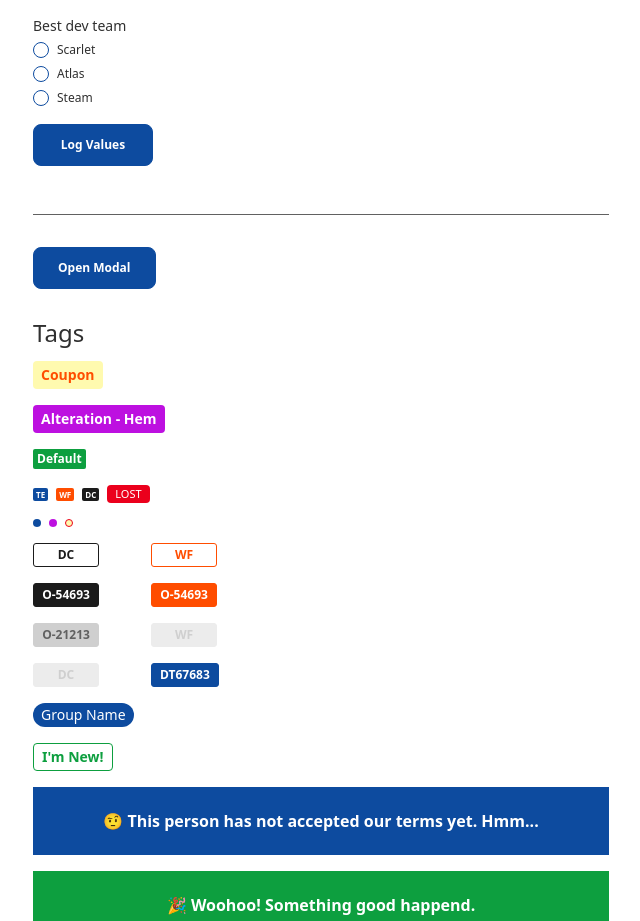
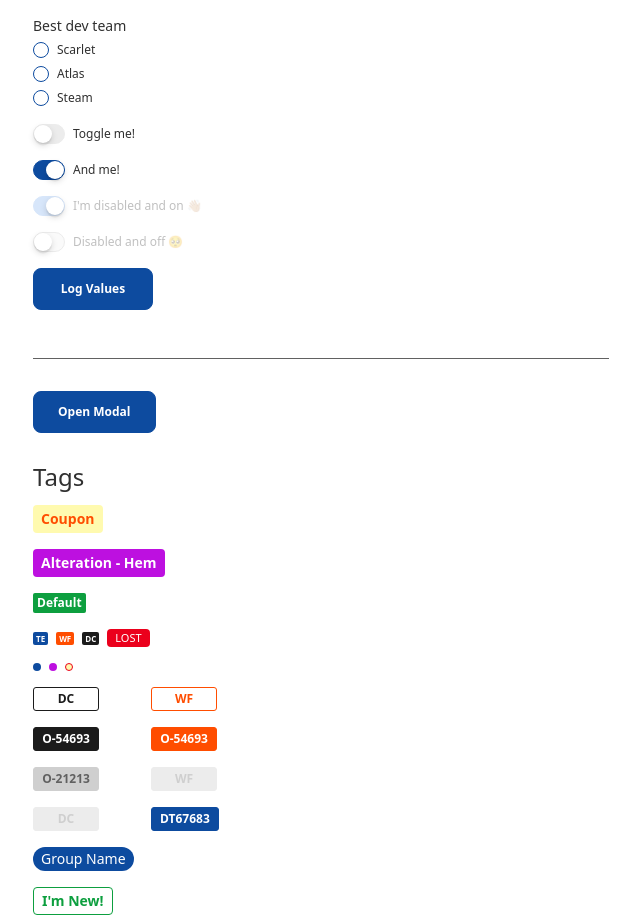
Before and after one commit to paulhmorris/crm-components, a React (Vite) app: page /components in a window 1280 px wide. Shown: the part 1507-2428 px from the top of the page, without its empty margins (79-719 px from the left). Built offline with nearby package versions, Linux system fonts and the light colour scheme.

Commit message:
Convert Toggle to react-hook-form

```diff
--- a/src/components/Forms/Toggle.tsx
+++ b/src/components/Forms/Toggle.tsx
@@ -1,47 +1,44 @@
 import { Switch } from "@headlessui/react";
-import { ComponentPropsWithRef } from "react";
-import { useField } from "react-final-form";
+import { useController, useFormContext } from "react-hook-form";
+import { ToggleProps } from "types";
 import { classNames } from "utils/helpers";
-
-interface ToggleProps extends ComponentPropsWithRef<"button"> {
-  name: string;
-  label?: string;
-}
 
 export const Toggle = ({ name, label, ...props }: ToggleProps) => {
   const {
-    input: { value, onChange },
-  } = useField(name);
+    formState: { isSubmitting },
+  } = useFormContext();
+  const { field } = useController({ name });
 
+  const isDisabled: boolean | undefined = isSubmitting || props.disabled;
   return (
     <div className={classNames("flex items-center space-x-2")}>
       <Switch.Group>
         <Switch
-          checked={!!value}
-          // @ts-expect-error unknown issue
-          onChange={onChange}
+          {...field}
+          {...props}
+          checked={field.value}
           name={name}
-          {...props}
+          disabled={isDisabled}
           className={classNames(
             // on and disabled
-            value && props.disabled
+            field.value && isDisabled
               ? "border-blue-100 bg-blue-100"
               : // on
-              value
+              field.value
               ? "border-blue-200 bg-blue-200"
               : // off and disabled
-              !value && props.disabled
+              !field.value && isDisabled
               ? "border-gray-200 bg-gray-100"
               : // off
                 "border-gray-200 bg-gray-200",
-            "relative inline-flex h-5 w-8 shrink-0 cursor-pointer rounded-full border outline-transparent transition duration-300 ease-in-out focus:outline-none focus-visible:outline-2 focus-visible:ring-2 focus-visible:ring-blue-200 focus-visible:ring-opacity-75 focus-visible:ring-offset-2 disabled:cursor-auto"
+            "relative inline-flex h-5 w-8 shrink-0 cursor-pointer rounded-full border outline-transparent transition duration-200 ease-in-out focus:outline-none focus-visible:outline-2 focus-visible:ring-2 focus-visible:ring-blue-200 focus-visible:ring-opacity-75 focus-visible:ring-offset-2 disabled:cursor-auto"
           )}
         >
           <span className="sr-only">Toggle {label}</span>
           <span
             aria-hidden="true"
             className={classNames(
-              value ? "translate-x-3" : "translate-x-0",
+              field.value ? "translate-x-3" : "translate-x-0",
               "pointer-events-none inline-block h-[18px] w-[18px] transform rounded-full bg-white shadow-toggle transition duration-200 ease-in-out"
             )}
           />
@@ -49,7 +46,8 @@ export const Toggle = ({ name, label, ...props }: ToggleProps) => {
         {label && (
           <Switch.Label
             className={classNames(
-              props.disabled && "cursor-default opacity-30",
+              isDisabled &&
+                "cursor-default opacity-30 transition-colors duration-200",
               "cursor-pointer text-xs"
             )}
           >
--- a/src/routes/components.tsx
+++ b/src/routes/components.tsx
@@ -6,6 +6,7 @@ import { Radio } from "components/Forms/Radio";
 import { Select } from "components/Forms/Select";
 import { TextArea } from "components/Forms/TextArea";
 import { TextInput } from "components/Forms/TextInput";
+import { Toggle } from "components/Forms/Toggle";
 import { MarketCard } from "components/Markets/MarketCard";
 import { OrderPill } from "components/Orders/OrderPill";
 import { useState } from "react";
@@ -105,6 +106,10 @@ export default function ComponentDisplay() {
             checkbox3: true,
             mySelect: 3,
             mySelect2: 5,
+            myBoolean: false,
+            myBoolean2: true,
+            myDisabledBoolean: true,
+            myDisabledBoolean2: false,
           }}
         >
           <div className="mt-4 space-y-4">
@@ -154,6 +159,20 @@ export default function ComponentDisplay() {
                 <Radio name="bestTeam" label="Steam" value="steam" />
               </div>
             </fieldset>
+          </div>
+          <div className="mt-4 space-y-4">
+            <Toggle name="myBoolean" label="Toggle me!" />
+            <Toggle name="myBoolean2" label="And me!" />
+            <Toggle
+              name="myDisabledBoolean"
+              label="I'm disabled and on 👋🏼"
+              disabled
+            />
+            <Toggle
+              name="myDisabledBoolean2"
+              label="Disabled and off 🥺"
+              disabled
+            />
           </div>
           <FormConnector>
             {({ formState: { isSubmitting } }) => (
--- a/src/types.ts
+++ b/src/types.ts
@@ -90,6 +90,12 @@ export interface SelectProps extends ComponentPropsWithoutRef<"button"> {
   controllerProps?: Omit<UseControllerProps, "name">;
 }
 
+export interface ToggleProps
+  extends Omit<ComponentPropsWithoutRef<"button">, "onChange"> {
+  name: string;
+  label?: string;
+}
+
 export interface SelectOptionProps {
   value: string | number;
   label: string;
```
